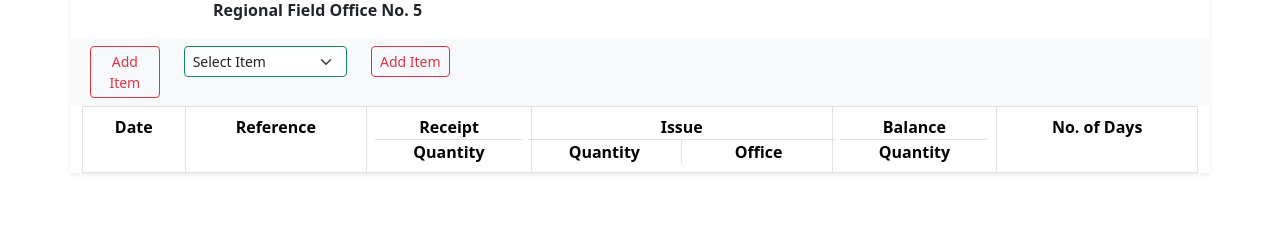
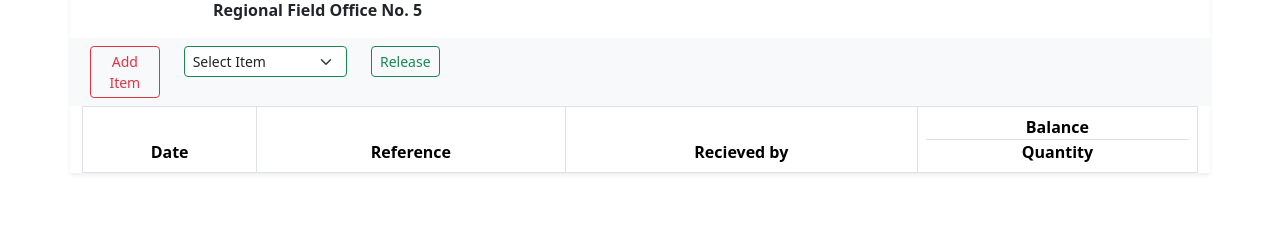
Before and after one commit to m1ch93l/stock-card-invesys, a PHP site: page / in a window 1280 px wide. Shown: the part 82-322 px from the top of the page. Run offline with PHP 8.4, Linux system fonts and the light colour scheme; tables that the repository leaves empty or names only in its code hold one stand-in row (values such as "Sample post"); lists and menus that the app fills with data are empty; some libraries are stand-ins or nearby versions.

Commit message:
Fix table.

```diff
--- a/filter.php
+++ b/filter.php
@@ -7,11 +7,11 @@
 
 // Use a prepared statement to prevent SQL injection
 if ($filterCondition == 'all') {
-    $sql  = "SELECT * FROM item";
+    $sql  = "SELECT * FROM release_item";
     $stmt = $conn->prepare($sql);
 } else {
     // Modify this based on your specific filtering conditions
-    $sql  = "SELECT * FROM item WHERE id = ?";
+    $sql  = "SELECT * FROM released_item WHERE item_id = ?";
     $stmt = $conn->prepare($sql);
     $stmt->bind_param("s", $filterCondition);
 }
@@ -23,39 +23,28 @@
 if ($result) {
     // Generate HTML for the filtered data
     echo "<table class='table table-bordered text-center' border='1'>
+    <thead>
         <tr>
             <th>Date</th>
             <th>Reference</th>
-            <th>
-                <div class='border-bottom'>Receipt</div>
-                <div>Quantity</div>
-            </th>
-            <th colspan='2' class='text-center'>
-                <div class='row'>
-                    <div class='çol-12'>Issue</div>
-                </div>
-                <div class='row'>
-                    <div class='col-6 border-end border-top'>Quantity</div>
-                    <div class='col-6 border-top'>Office</div>
-                </div>
-            </th>
+            <th>Recieved by</th>
             <th>
                 <div class='border-bottom'>Balance</div>
                 <div>Quantity</div>
             </th>
-            <th>No. of Days</th>
-        </tr>";
+        </tr>
+    </thead>";
 
     while ($row = $result->fetch_assoc()) {
-        echo "<tr>
-            <td>{$row['item']}</td>
-            <td>{$row['item']}</td>
-            <td>{$row['item']}</td>
-            <td>{$row['item']}</td>
-            <td>{$row['item']}</td>
-            <td>{$row['item']}</td>
-            <td>{$row['item']}</td>
-        </tr>";
+        echo "
+    <tbody>
+        <tr>
+            <td>{$row['date']}</td>
+            <td>{$row['reference']}</td>
+            <td>{$row['release_by']}</td>
+            <td>{$row['balance_quantity']}</td>
+        </tr>
+    </tbody>";
     }
 
     echo "</table>";
--- a/index.php
+++ b/index.php
@@ -1,7 +1,6 @@
 <?php
 
 include 'header.php';
-include 'database.php';
 
 ?>
 
@@ -26,7 +25,7 @@
             <div class="col-2">
                 <select id="filterSelect" class="form-select form-select-sm border-success">
                     <option disabled selected>Select Item</option>
-                    <?php
+                    <?php include 'database.php';
                     $stmt = $conn->prepare("SELECT id, item FROM item");
 
                     if ($stmt && $stmt->execute()) {
@@ -46,8 +45,8 @@
                 </select>
             </div>
             <div class="col-9">
-                <button type="button" class="btn btn-outline-danger btn-sm" data-bs-toggle="modal"
-                    data-bs-target="#addItem">Add Item</button>
+                <button type="button" class="btn btn-outline-success btn-sm" data-bs-toggle="modal"
+                    data-bs-target="#addRelease">Release</button>
             </div>
         </div>
 
@@ -83,6 +82,59 @@
                 <div class="modal-footer">
                     <button type="button" class="btn btn-secondary" data-bs-dismiss="modal">Cancel</button>
                     <button type="submit" name="stock-add" class="btn btn-primary">Add</button>
+                </div>
+            </form>
+        </div>
+    </div>
+</div>
+
+<!-- Modal -->
+<div class="modal fade" id="addRelease" tabindex="-1" aria-labelledby="exampleModalLabel" aria-hidden="true">
+    <div class="modal-dialog">
+        <div class="modal-content">
+            <div class="modal-header">
+                <h1 class="modal-title fs-5" id="exampleModalLabel">Add Release</h1>
+                <button type="button" class="btn-close" data-bs-dismiss="modal" aria-label="Close"></button>
+            </div>
+            <form action="crud.php" method="post">
+                <div class="modal-body">
+                    <div class="form-group mb-2">
+                        <label for="" class="form-label">Date:</label>
+                        <input type="text" class="form-control mb-1" value="<?php
+                        $currentDate = date('F j, Y');
+                        echo $currentDate ?>" readonly>
+                        <label for="" class="form-label">Item:</label>
+                        <select name="itemId" class="form-select border-success mb-1">
+                            <option disabled selected>Select Item</option>
+                            <?php include 'database.php';
+                            $stmt = $conn->prepare("SELECT id, item FROM item");
+
+                            if ($stmt && $stmt->execute()) {
+                                $result = $stmt->get_result();
+
+                                while ($row = $result->fetch_assoc()) {
+                                    echo "<option value='" . htmlspecialchars($row['id'], ENT_QUOTES) . "'>" . htmlspecialchars($row['item'], ENT_QUOTES) . "</option>";
+                                }
+
+                                $stmt->close();
+                            } else {
+                                echo "Error preparing statement: " . $conn->error;
+                            }
+
+                            $conn->close();
+                            ?>
+                        </select>
+                        <label for="" class="form-label">Reference:</label>
+                        <input type="text" class="form-control mb-1" name="refer">
+                        <label for="" class="form-label">Release to:</label>
+                        <input type="text" class="form-control mb-1" name="releasedBy">
+                        <label for="" class="form-label">Balance:</label>
+                        <input type="text" class="form-control mb-1" name="balance">
+                    </div>
+                </div>
+                <div class="modal-footer">
+                    <button type="button" class="btn btn-secondary" data-bs-dismiss="modal">Cancel</button>
+                    <button type="submit" name="release-add" class="btn btn-primary">Add</button>
                 </div>
             </form>
         </div>
```
Also changed, not shown: crud.php (+13 -34 lines).
